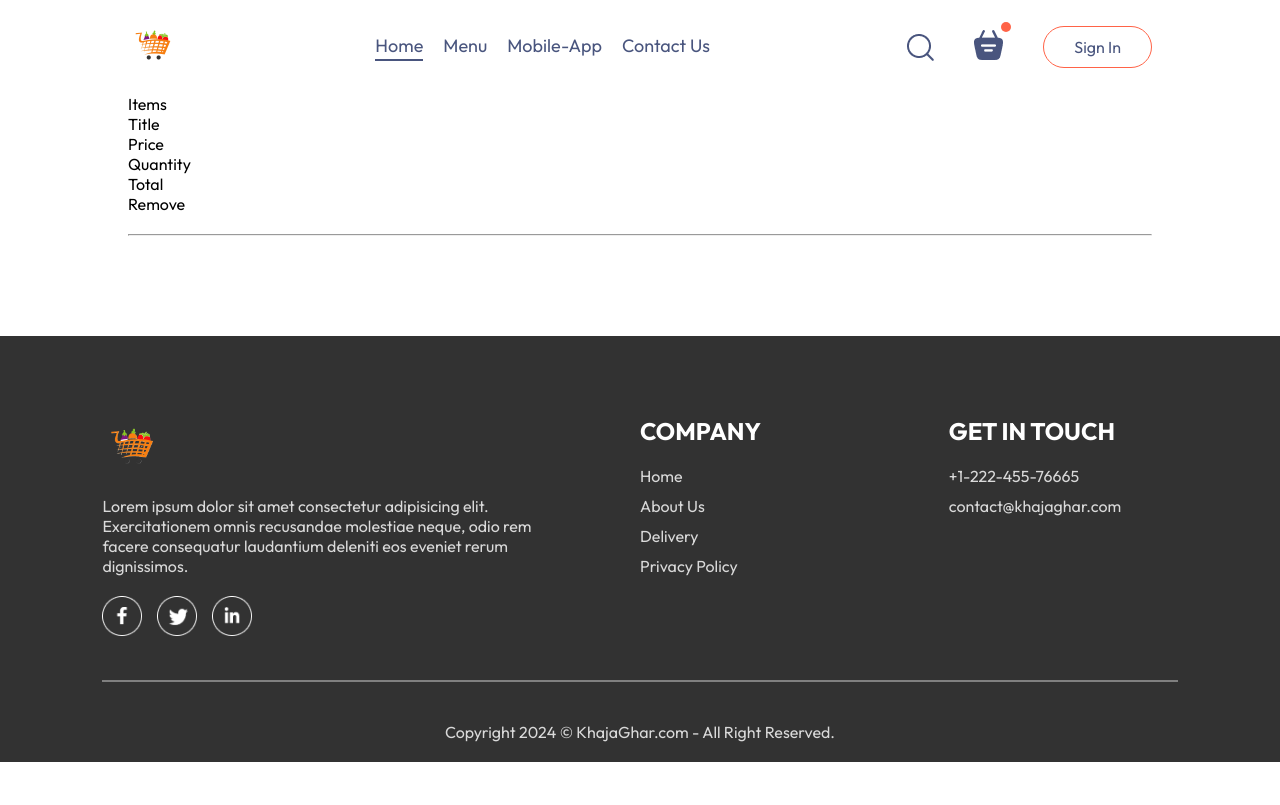
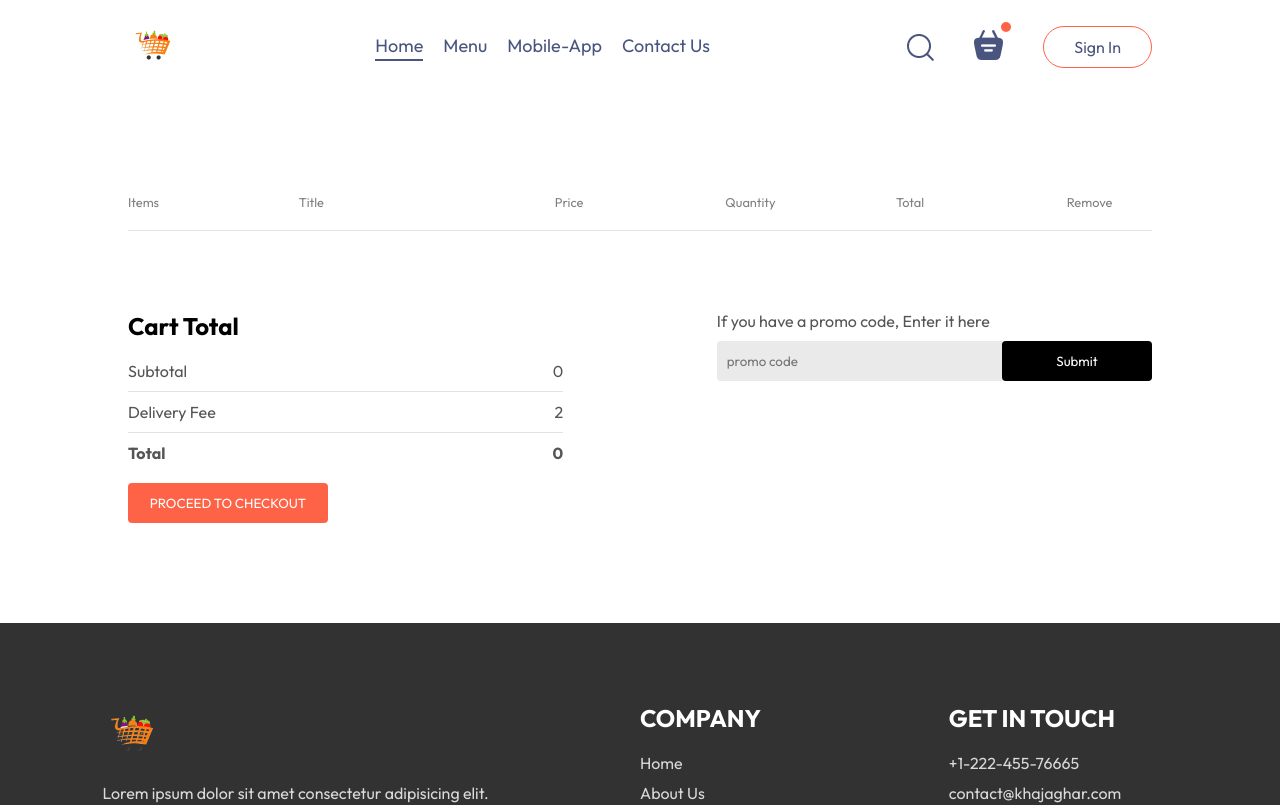
Before and after one commit to frankuard/food-delivery-app-on-react, a React (Vite) app: page /cart in a window 1280 px wide. Shown: the top 805 px of the page. Built offline with nearby package versions, Linux system fonts and the light colour scheme.

Commit message:
making the cart sections and adding its css as well

```diff
--- a/src/components/NavBar/NavBar.jsx
+++ b/src/components/NavBar/NavBar.jsx
@@ -24,7 +24,7 @@
         <div className='navbar-right'>
             <img src={assets.search_icon} alt="" />
             <div className="navbar-search-icon">
-                <Link to='/cart'>
+                <Link to='/Cart'>
                 <img src={assets.basket_icon} alt="" />
                 </Link>
                 <div className="dot"></div>
--- a/src/pages/Cart/Cart.css
+++ b/src/pages/Cart/Cart.css
@@ -0,0 +1,103 @@
+.cart{
+    margin-top: 100px;
+
+}
+
+.cart-items-title{
+    display: grid;
+    grid-template-columns: 1fr 1.5fr 1fr 1fr 1fr 0.5fr;
+    align-items: center;
+    color: gray;
+    font-size: max(1vw,12px);
+}
+
+.cart-items-item{
+    margin: 10px 0px;
+    color: black;
+}
+
+.cart-items-item img{
+    width: 50px;
+}
+
+
+.cart hr{
+    height: 1px;
+    background-color: #e2e2e2;
+    border: none;
+}
+
+.cart-items-item .cross{
+    cursor: pointer;
+}
+
+.cart-bottom{
+    margin-top: 80px;
+    display: flex;
+    justify-content: space-between;
+    gap: max(12vw,20px);
+}
+
+.cart-total{
+    flex: 1;
+    display: flex;
+    flex-direction: column;
+    gap: 20px;
+
+}
+
+.cart-total-details{
+    display: flex;
+    justify-content: space-between;
+    color: #555;
+
+}
+
+.cart-total hr{
+    margin: 10px 0px;
+}
+
+.cart-total button{
+    border: none;
+    color: white;
+    background-color: tomato;
+    width: max(15vw,200px);
+    padding: 12px 0px;
+    border-radius: 4px;
+    cursor: pointer;
+}
+
+.cart-promocode{
+    flex: 1;
+
+}
+
+.cart-promocode p {
+    color: #555;
+}
+
+.cart-promocode-input{
+    margin-top: 10px;
+    display: flex;
+    justify-content: space-between;
+    align-items: center;
+    background-color: #eaeaea;
+    border-radius: 4px;
+}
+
+.cart-promocode-input input{
+    background: transparent;
+    border: none;
+    outline: none;
+    padding-left: 10px;
+}
+
+
+.cart-promocode-input button{
+    width: max(10vw,150px);
+    padding: 12px 5px;
+    background-color: black;
+    border: none;
+    color: white;
+    border-radius: 4px;
+}
--- a/src/pages/Cart/Cart.jsx
+++ b/src/pages/Cart/Cart.jsx
@@ -1,9 +1,9 @@
 import React, { useContext } from 'react'
 import { StoreContext } from '../../context/StoreContext'
-
+import './Cart.css'
 const Cart = () => {
 
-  const {cartItems, food_list, removeFromCart} = useContext(StoreContext)
+  const { cartItems, food_list, removeFromCart } = useContext(StoreContext)
 
 
   return (
@@ -20,6 +20,58 @@
         <br />
         <hr />
 
+        {food_list.map((item, idx) => {
+
+          if (cartItems[item._id] > 0) {
+
+            return (
+              <div>
+                <div key={idx} className='cart-items-title  cart-items-item'>
+                  <img src={item.image} alt="" />
+                  <p>{item.name}</p>
+                  <p>${item.price}</p>
+                  <p>{cartItems[item._id]}</p>
+                  <p>${item.price * cartItems[item._id]}</p>
+                  <p className='cross' onClick={() => removeFromCart(item._id)}>x</p>
+                </div>
+                <hr />
+              </div>
+            )
+          }
+
+        })}
+      </div>
+
+      <div className="cart-bottom">
+        <div className="cart-total">
+          <h2>Cart Total</h2>
+          <div>
+            <div className="cart-total-details">
+              <p>Subtotal</p>
+              <p>{0}</p>
+            </div>
+            <hr />
+            <div className="cart-total-details">
+              <p>Delivery Fee</p>
+              <p>{2}</p>
+            </div>
+            <hr />
+            <div className="cart-total-details">
+              <b>Total</b>
+              <b>{0}</b>
+            </div>
+          </div>
+          <button>PROCEED TO CHECKOUT</button>
+        </div>
+        <div className="cart-promocode">
+          <div>
+            <p>If you have a promo code, Enter it here</p>
+            <div className='cart-promocode-input'>
+              <input type="text" placeholder='promo code' />
+              <button>Submit</button>
+            </div>
+          </div>
+        </div>
       </div>
     </div>
   )
```
